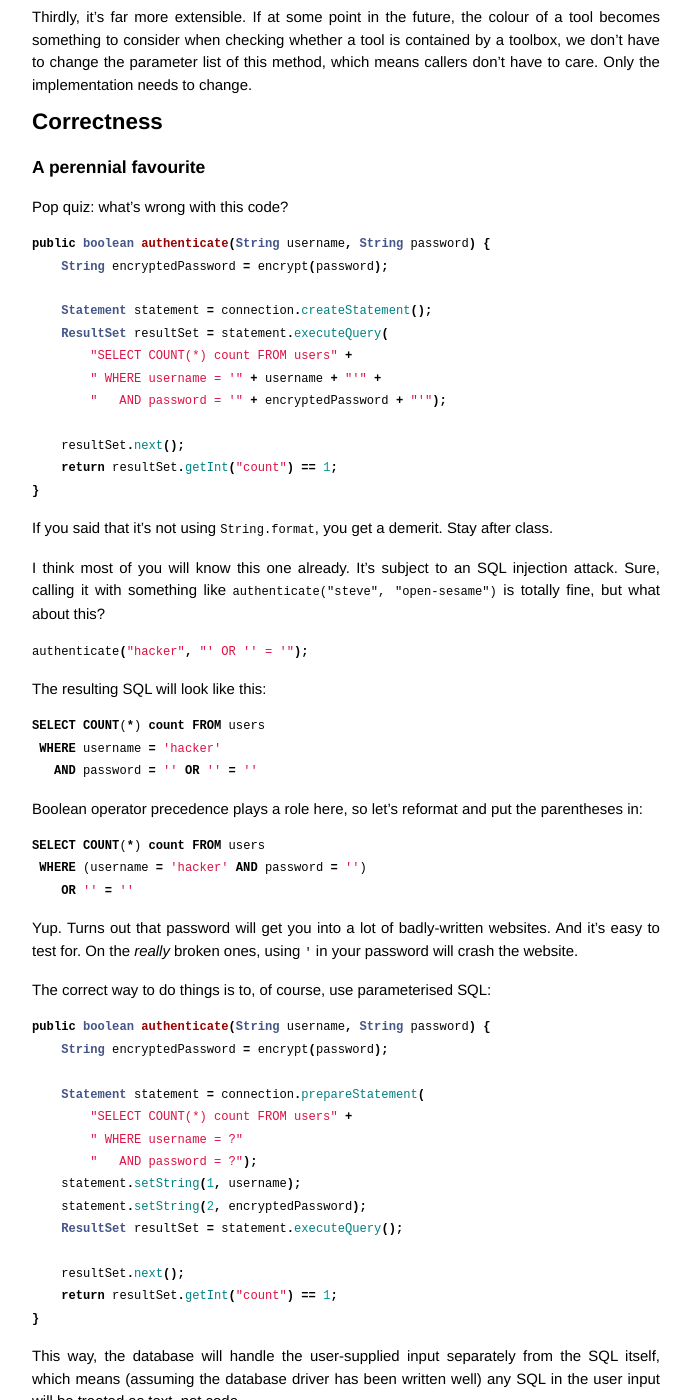
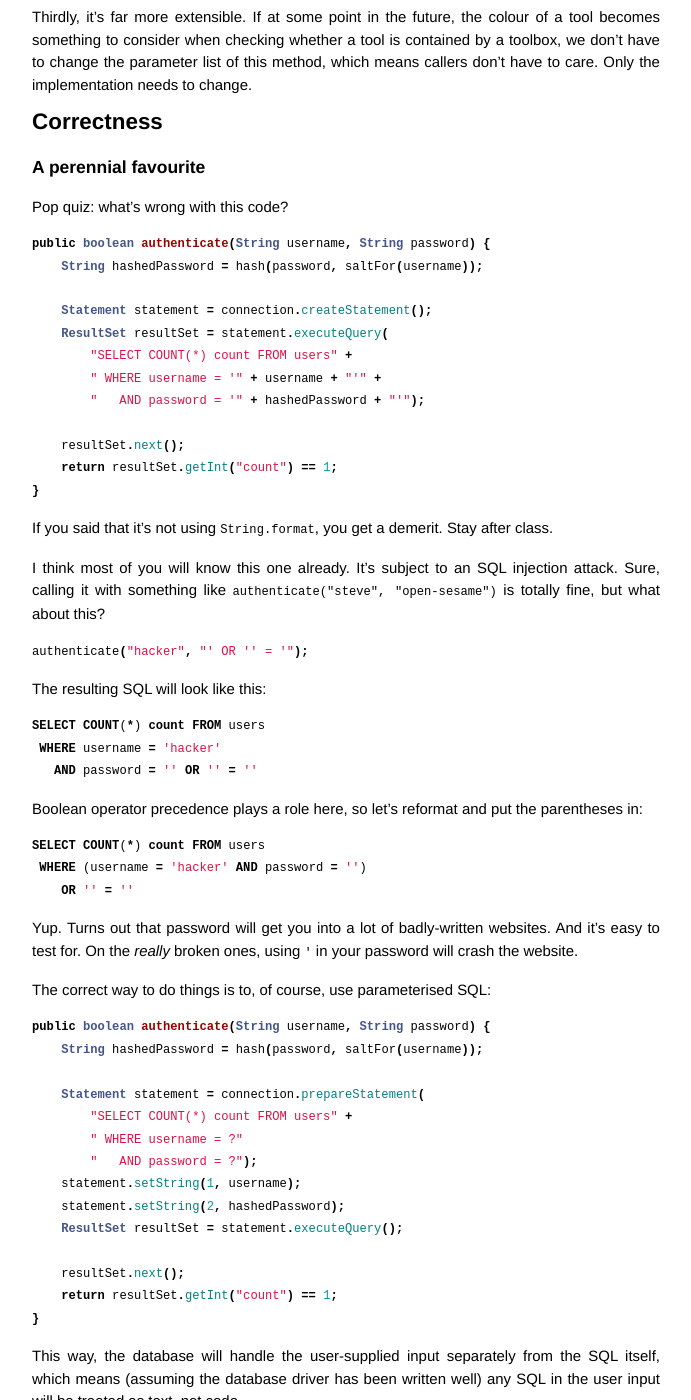
Before and after one commit to SamirTalwar/talks, a Jekyll site: the page built from index.md, in a window 1280 px wide and 1400 px high, scrolled down 6902 px. Shown: the whole window, without its empty margins (294-985 px from the left). Built offline with Jekyll 4.4.1, drawn with Linux system fonts in a browser that asks for light colours; Markdown is read by kramdown in place of the engine named in the settings; comment, search, counter and statistics services are not loaded.

Commit message:
Hash passwords, don't encrypt them.

````diff
--- a/index.md
+++ b/index.md
@@ -334,13 +334,13 @@ Pop quiz: what's wrong with this code?
 
 ```java
 public boolean authenticate(String username, String password) {
-    String encryptedPassword = encrypt(password);
+    String hashedPassword = hash(password, saltFor(username));
 
     Statement statement = connection.createStatement();
     ResultSet resultSet = statement.executeQuery(
         "SELECT COUNT(*) count FROM users" +
         " WHERE username = '" + username + "'" +
-        "   AND password = '" + encryptedPassword + "'");
+        "   AND password = '" + hashedPassword + "'");
 
     resultSet.next();
     return resultSet.getInt("count") == 1;
@@ -377,14 +377,14 @@ The correct way to do things is to, of course, use parameterised SQL:
 
 ```java
 public boolean authenticate(String username, String password) {
-    String encryptedPassword = encrypt(password);
+    String hashedPassword = hash(password, saltFor(username));
 
     Statement statement = connection.prepareStatement(
         "SELECT COUNT(*) count FROM users" +
         " WHERE username = ?"
         "   AND password = ?");
     statement.setString(1, username);
-    statement.setString(2, encryptedPassword);
+    statement.setString(2, hashedPassword);
     ResultSet resultSet = statement.executeQuery();
 
     resultSet.next();
````
